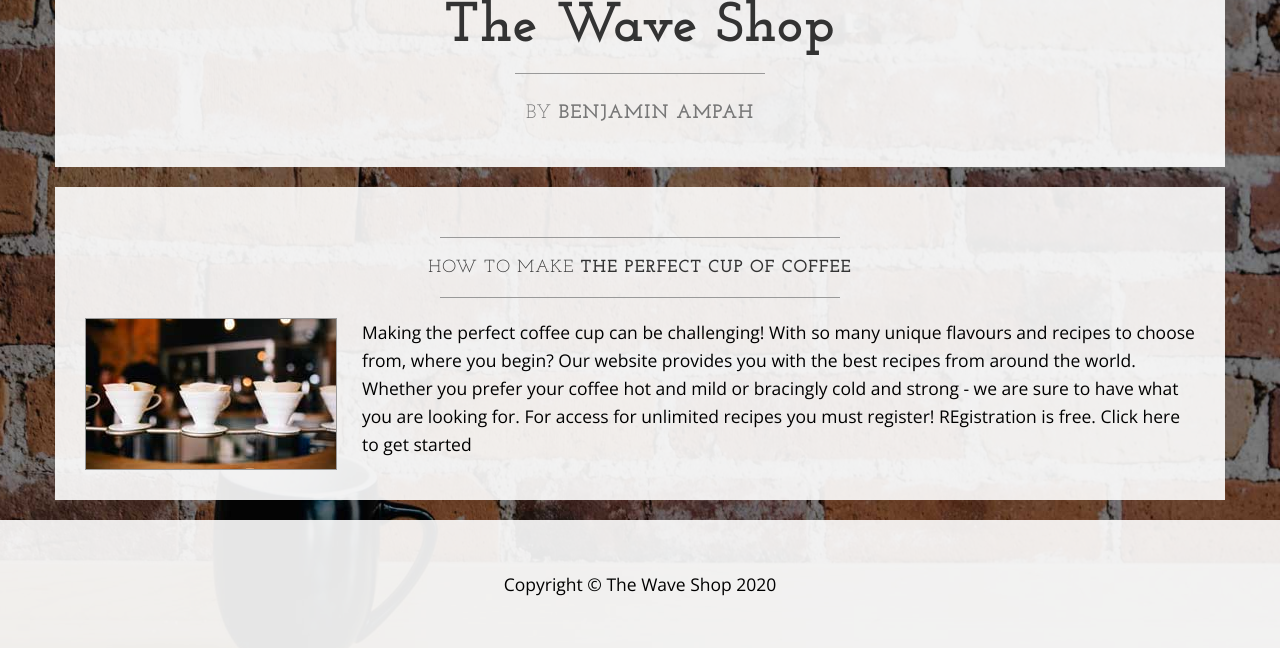
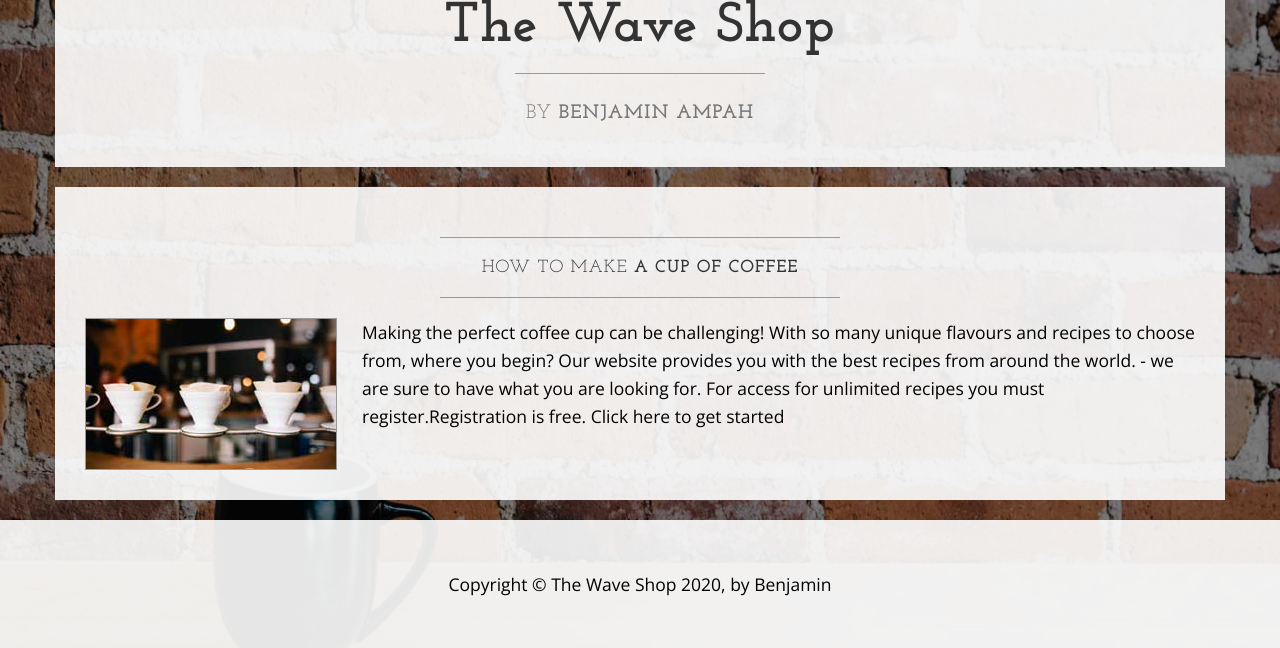
Before and after one commit to benjamin2310/php-blog-for-members, a PHP site: page / in a window 1280 px wide. Shown: the part 917-1565 px from the top of the page. Run offline with PHP 8.4, Linux system fonts and the light colour scheme.

Commit message:
Update index.php

```diff
--- a/index.php
+++ b/index.php
@@ -1,13 +1,13 @@
 <!DOCTYPE html>
-<html lang="en">
+<html lang="en-US">
 
 <head>
 
     <meta charset="utf-8">
-    <meta http-equiv="X-UA-Compatible" content="IE=edge">
+    <meta http-equiv="X-UA-Compatible" content="IE=edge,chrome">
     <meta name="viewport" content="width=device-width, initial-scale=1">
-    <meta name="description" content="">
-    <meta name="author" content="">
+    <meta name="description" content="Coffee Shop">
+    <meta name="author" content="coffee Shopf for members only">
 
     <title>The Wave Shop - Home</title>
 
@@ -106,28 +106,27 @@
                 <div class="col-lg-12">
                     <hr>
                     <h2 class="intro-text text-center">HOW TO MAKE
-                        <strong>THE PERFECT CUP OF COFFEE</strong>
+                        <strong>A CUP OF COFFEE</strong>
                     </h2>
                     <hr>
                     <img class="img-responsive img-border img-left" src="img/intro-pic.jpg" alt="">
                     <hr class="visible-xs">
                     <p>Making the perfect coffee cup can be challenging! With so many unique flavours and recipes to choose from, where you begin?
-                    Our website provides you with the best recipes from around the world. Whether you prefer your coffee hot and mild or bracingly cold and strong
-                    - we are sure to have  what you are looking for. For access for unlimited recipes you must register!
-                     REgistration is free. Click here to get started</p>
+                    Our website provides you with the best recipes from around the world.
+                    - we are sure to have  what you are looking for. For access for unlimited recipes you must register.Registration is free. Click here to get started</p>
                 </div>
             </div>
         </div>
         </div>
 
     </div>
-    <!-- /.container -->
+    <!--container -->
 
     <footer>
         <div class="container">
             <div class="row">
                 <div class="col-lg-12 text-center">
-                    <p>Copyright &copy; The Wave Shop 2020</p>
+                    <p>Copyright &copy; The Wave Shop 2020, by Benjamin</p>
                 </div>
             </div>
         </div>
```
